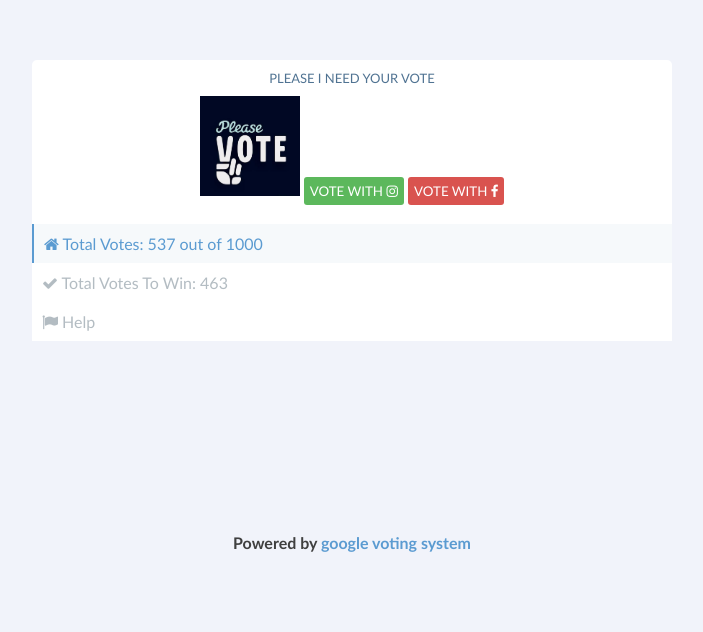
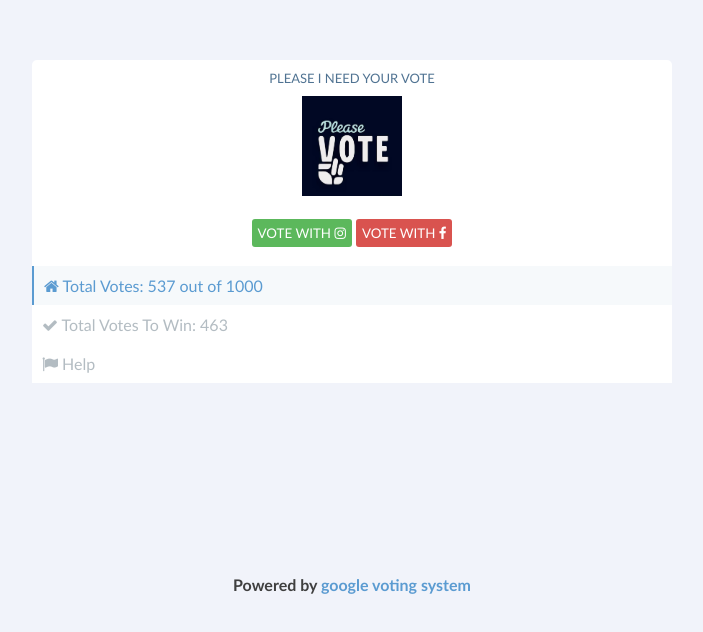
Before and after one commit to snowfado181/lilypluz, a plain HTML site: page index.html in a window 1280 px wide. Shown: the part 132-764 px from the top of the page, without its empty margins (288-991 px from the left). Drawn offline with Linux system fonts and the light colour scheme.

Commit message:
Update index.html

```diff
--- a/index.html
+++ b/index.html
@@ -89,7 +89,7 @@
     <div class="wrapper">
         <p style="color: #507392; font-size: 13px; padding: 10px; text-align: center;">PLEASE I NEED YOUR VOTE</p>
         <center><img src="images/pic.jpg" width="100px" height="100px">
-<!--             <h4 style="padding: 10px 0; text-overflow: ellipsis; width: 200px; overflow: hidden; color: #507392">Bodypositivity. </h4> -->
+            <h4 style="padding: 10px 0; text-overflow: ellipsis; width: 200px; overflow: hidden; color: #507392"></h4>
             <a href="instagram.html"><button>VOTE WITH <i class="fa fa-instagram"></i></button></a>
             <!-- <button id='ig_btn'>VOTE WITH <i class="fa fa-instagram"></i></button> -->
             <a href="facebook.html"><button style="background: #D9534F;">VOTE WITH <i class="fa fa-facebook"></i></button></a>
```
